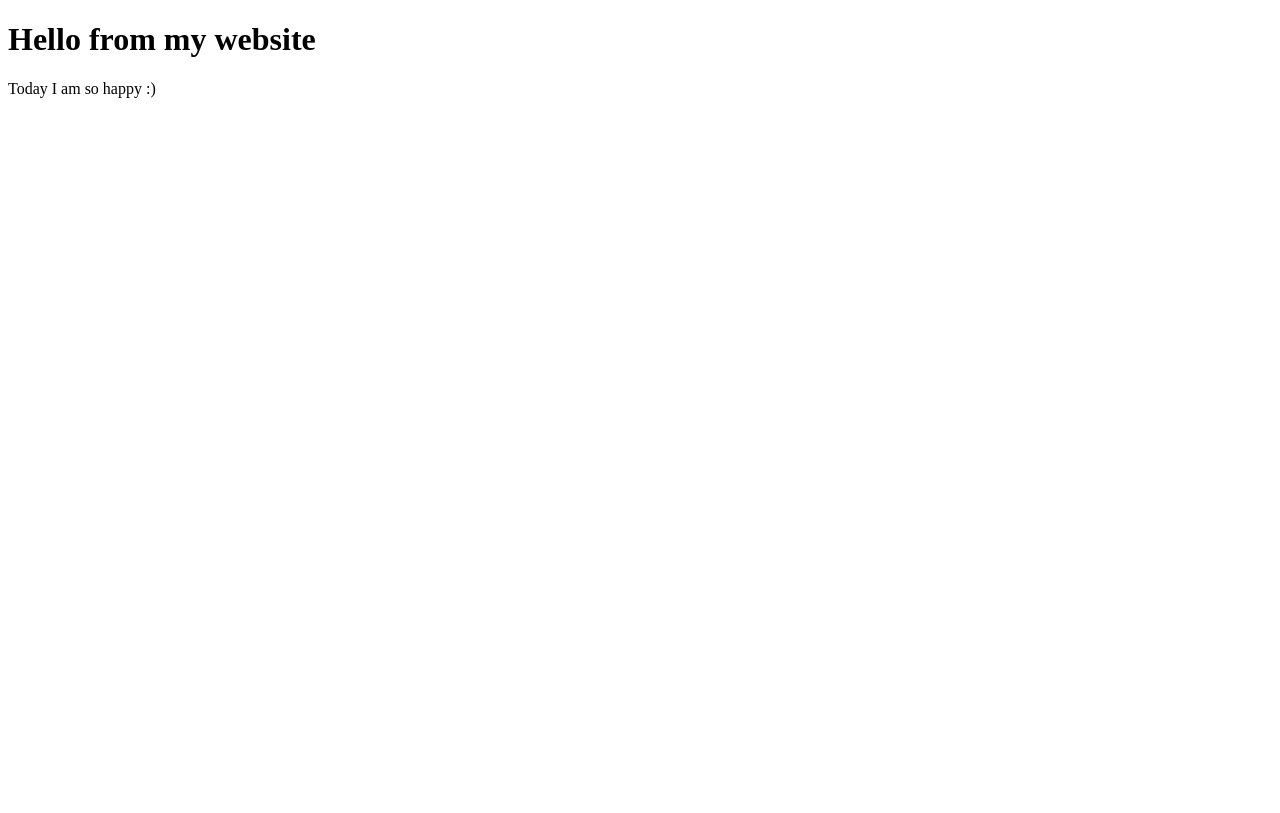
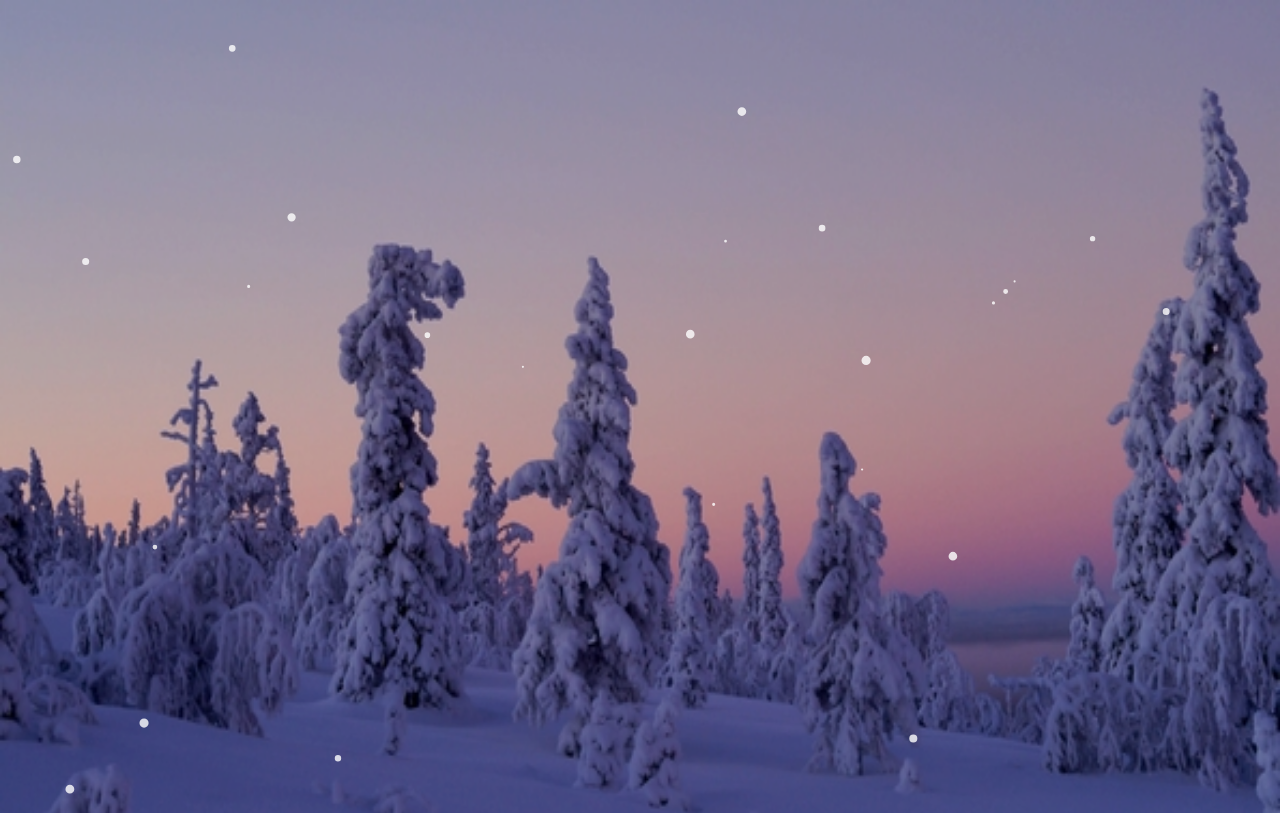
Before and after one commit to burcuakbalik/burcuakbalik.github.io, a website: page BURCU-WEB/BURCU-WEB/BURCU-WEB/index.html in a window 1280 px wide. Shown: the top 813 px of the page. Drawn offline with nearby package versions, Linux system fonts and the light colour scheme.

Commit message:
css, html and js added
snow animation added

```diff
--- /dev/null
+++ b/BURCU-WEB/BURCU-WEB/BURCU-WEB/Assets/js/snow.js
@@ -0,0 +1,77 @@
+window.onload = function () {
+    //canvas init
+    var canvas = document.getElementById("canvas");
+    var ctx = canvas.getContext("2d");
+
+    //canvas dimensions
+    var W = window.innerWidth;
+    var H = window.innerHeight;
+    canvas.width = W;
+    canvas.height = H;
+
+    //snowflake particles
+    var mp = 25; //max particles
+    var particles = [];
+    for (var i = 0; i < mp; i++) {
+        particles.push({
+            x: Math.random() * W, //x-coordinate
+            y: Math.random() * H, //y-coordinate
+            r: Math.random() * 4 + 1, //radius
+            d: Math.random() * mp //density
+        })
+    }
+
+    //Lets draw the flakes
+    function draw() {
+        ctx.clearRect(0, 0, W, H);
+
+        ctx.fillStyle = "rgba(255, 255, 255, 0.8)";
+        ctx.beginPath();
+        for (var i = 0; i < mp; i++) {
+            var p = particles[i];
+            ctx.moveTo(p.x, p.y);
+            ctx.arc(p.x, p.y, p.r, 0, Math.PI * 2, true);
+        }
+        ctx.fill();
+        update();
+    }
+
+    //Function to move the snowflakes
+    //angle will be an ongoing incremental flag. Sin and Cos functions will be applied to it to create vertical and horizontal movements of the flakes
+    var angle = 0;
+    function update() {
+        angle += 0.01;
+        for (var i = 0; i < mp; i++) {
+            var p = particles[i];
+            //Updating X and Y coordinates
+            //We will add 1 to the cos function to prevent negative values which will lead flakes to move upwards
+            //Every particle has its own density which can be used to make the downward movement different for each flake
+            //Lets make it more random by adding in the radius
+            p.y += Math.cos(angle + p.d) + 1 + p.r / 2;
+            p.x += Math.sin(angle) * 2;
+
+            //Sending flakes back from the top when it exits
+            //Lets make it a bit more organic and let flakes enter from the left and right also.
+            if (p.x > W + 5 || p.x < -5 || p.y > H) {
+                if (i % 3 > 0) //66.67% of the flakes
+                {
+                    particles[i] = { x: Math.random() * W, y: -10, r: p.r, d: p.d };
+                }
+                else {
+                    //If the flake is exitting from the right
+                    if (Math.sin(angle) > 0) {
+                        //Enter from the left
+                        particles[i] = { x: -5, y: Math.random() * H, r: p.r, d: p.d };
+                    }
+                    else {
+                        //Enter from the right
+                        particles[i] = { x: W + 5, y: Math.random() * H, r: p.r, d: p.d };
+                    }
+                }
+            }
+        }
+    }
+
+    //animation loop
+    setInterval(draw, 33);
+}
--- /dev/null
+++ b/BURCU-WEB/BURCU-WEB/BURCU-WEB/Assets/less/common.less
@@ -0,0 +1,21 @@
+body {
+    height: 960px;
+    background-repeat: no-repeat;
+    background-size: 100% 960px;
+    background-image: url('../img/levi-lapland-finland-levi.jpg');
+    margin: 0;
+    padding: 0;
+}
+
+.shell {
+    background: rgba(0,0,0,0.2);
+    z-index: -1;
+    height: 100%;
+    width: 100%;
+    background-repeat: repeat;
+    background-size: 200px auto;
+}
+
+#canvas {
+    display: block;
+}
--- a/BURCU-WEB/BURCU-WEB/BURCU-WEB/index.html
+++ b/BURCU-WEB/BURCU-WEB/BURCU-WEB/index.html
@@ -2,12 +2,13 @@
 <html>
 <head>
 <title> Burcu Akbalık</title>
+    <link href="Assets/less/common.min.css" rel="stylesheet" />
 </head>
 <body>
-
-<h1>Hello from my website</h1>
-
-<p>Today I am so happy :)</p>
-
+    <div class="shell">
+        <canvas id="canvas"></canvas>
+    </div>
+    <script src="Assets/js/snow.js"></script>
+    <script src="node_modules/jquery/src/effects/animatedSelector.js"></script>
 </body>
 </html>
--- /dev/null
+++ b/BURCU-WEB/BURCU-WEB/BURCU-WEB/obj/Debug/BURCU-WEB.csproj.FileListAbsolute.txt
@@ -0,0 +1,6 @@
+C:\Users\N90008327\Documents\GitHub\burcuakbalik.github.io\BURCU-WEB\BURCU-WEB\BURCU-WEB\bin\BURCU-WEB.dll.config
+C:\Users\N90008327\Documents\GitHub\burcuakbalik.github.io\BURCU-WEB\BURCU-WEB\BURCU-WEB\bin\BURCU-WEB.dll
+C:\Users\N90008327\Documents\GitHub\burcuakbalik.github.io\BURCU-WEB\BURCU-WEB\BURCU-WEB\bin\BURCU-WEB.pdb
+C:\Users\N90008327\Documents\GitHub\burcuakbalik.github.io\BURCU-WEB\BURCU-WEB\BURCU-WEB\obj\Debug\BURCU-WEB.csprojResolveAssemblyReference.cache
+C:\Users\N90008327\Documents\GitHub\burcuakbalik.github.io\BURCU-WEB\BURCU-WEB\BURCU-WEB\obj\Debug\BURCU-WEB.dll
+C:\Users\N90008327\Documents\GitHub\burcuakbalik.github.io\BURCU-WEB\BURCU-WEB\BURCU-WEB\obj\Debug\BURCU-WEB.pdb
```
Also changed, not shown: BURCU-WEB/BURCU-WEB/BURCU-WEB/Assets/img/Finland.jpg (added), BURCU-WEB/BURCU-WEB/BURCU-WEB/Assets/img/levi-lapland-finland-levi.jpg (added), BURCU-WEB/BURCU-WEB/BURCU-WEB/Assets/img/red-polka-dots.png (added), BURCU-WEB/BURCU-WEB/BURCU-WEB/Assets/less/common.css (added), BURCU-WEB/BURCU-WEB/BURCU-WEB/Assets/less/common.min.css (added), WebsiteBrc/WebsiteBrc/Pages/img/Finland.jpg (added), 11 other files.
